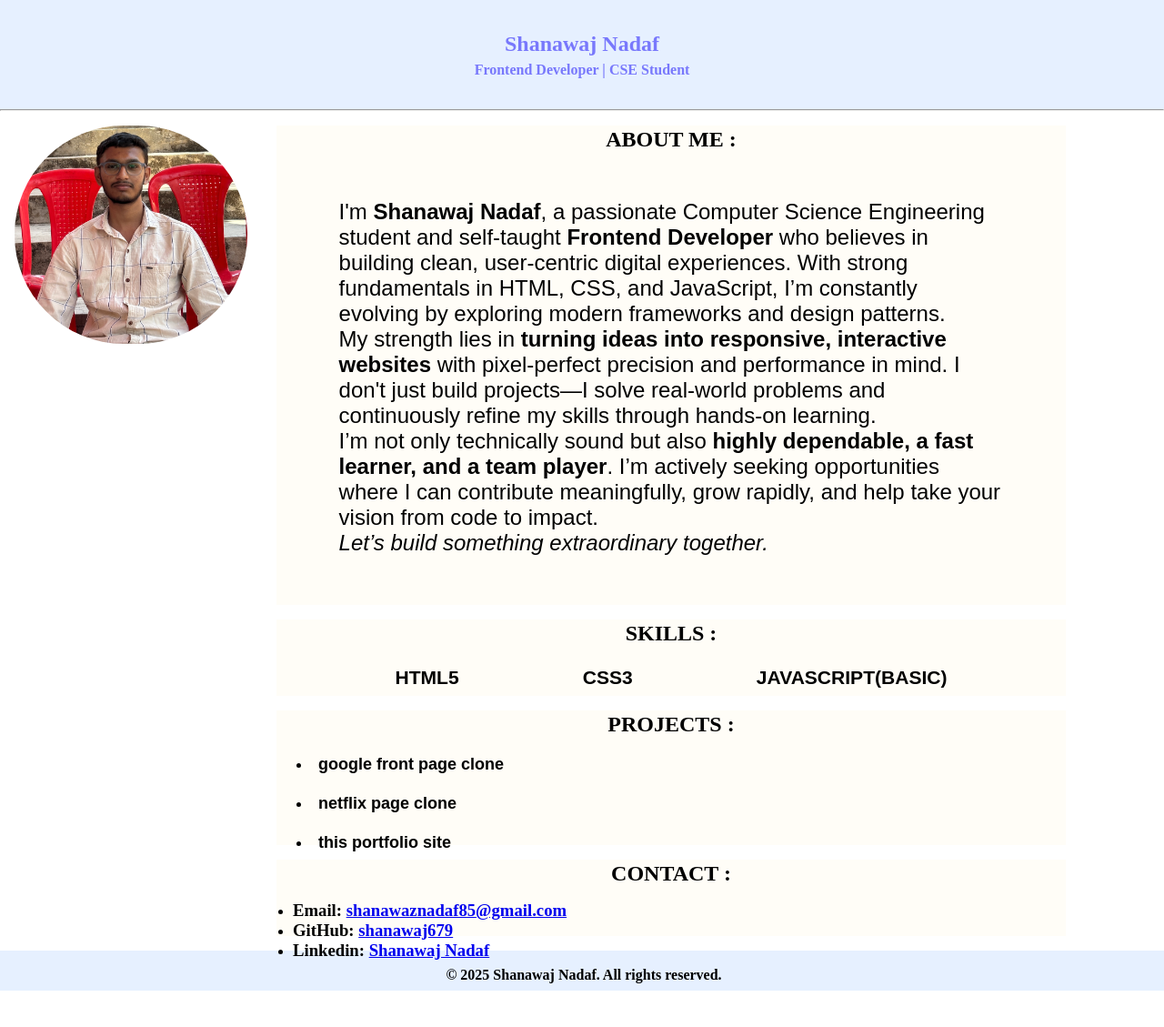
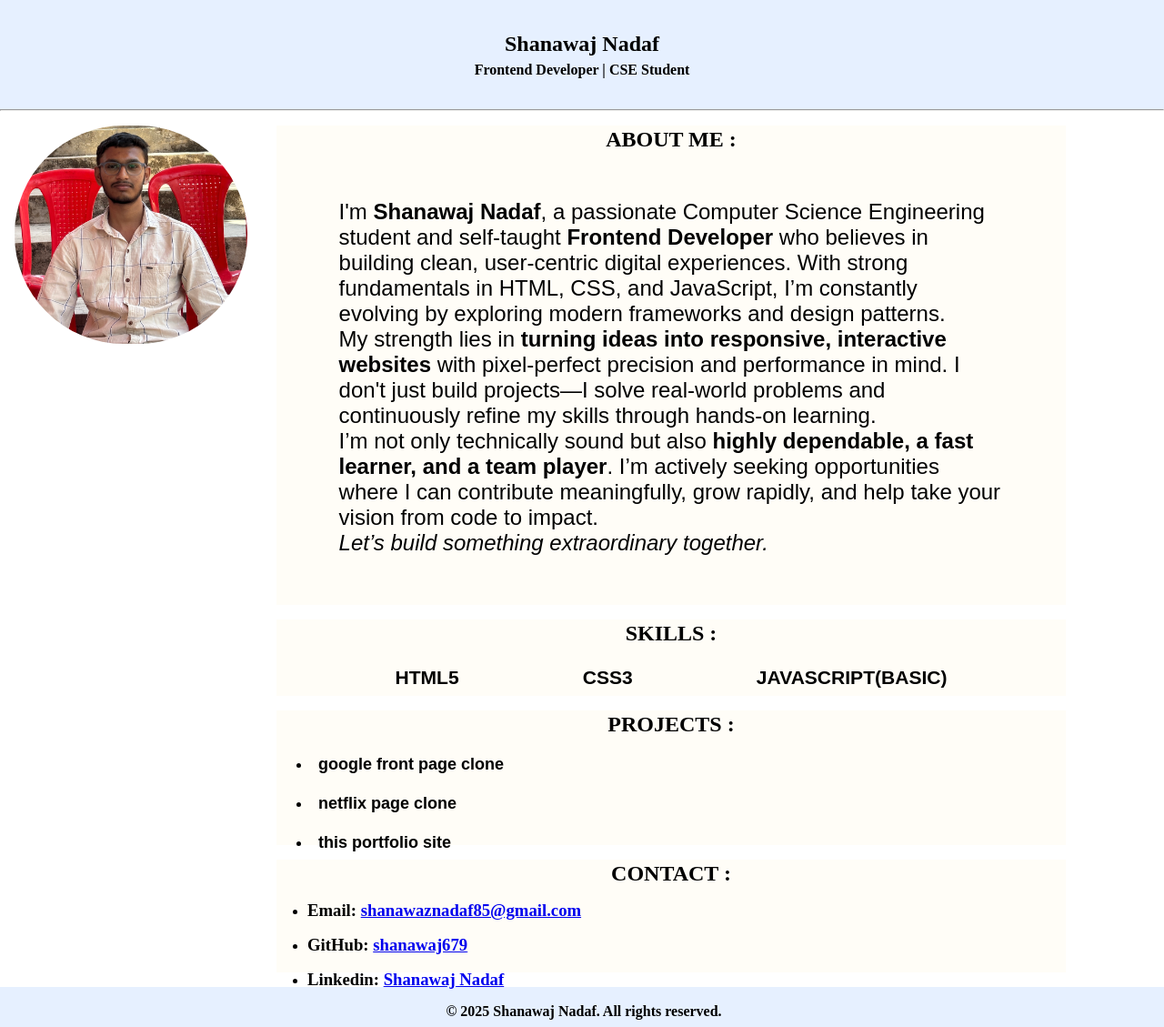
Before and after one commit to shanawaj679/websites, a plain HTML site: page index.html in a window 1280 px wide. Shown: the whole page at 91% size. Before the commit the page ends 1089 px from the top, so only its background shows below. Drawn offline with Linux system fonts and the light colour scheme.

Commit message:
Update shan.css

```diff
--- a/shan.css
+++ b/shan.css
@@ -11,7 +11,6 @@ nav{
     justify-content:center;
     gap:5%;
     flex-direction: column;
-    color:rgb(120, 120, 252);
 height: 15vh;
 width:100vw;
   background-color: #e6f0ff;
@@ -114,7 +113,7 @@ background-color: #fffdf7;
     box-shadow:2px 5px 10px #6495ed;
 }
 .contact{
-    height:10vh;
+    height:15vh;
     width:90%;
     border:2px solid transparent;
     background-color: #fffdf7;
@@ -138,3 +137,6 @@ footer{
     justify-content:center;
     align-items:center;
 }
+.cont1{
+    margin:1em;
+}
```
